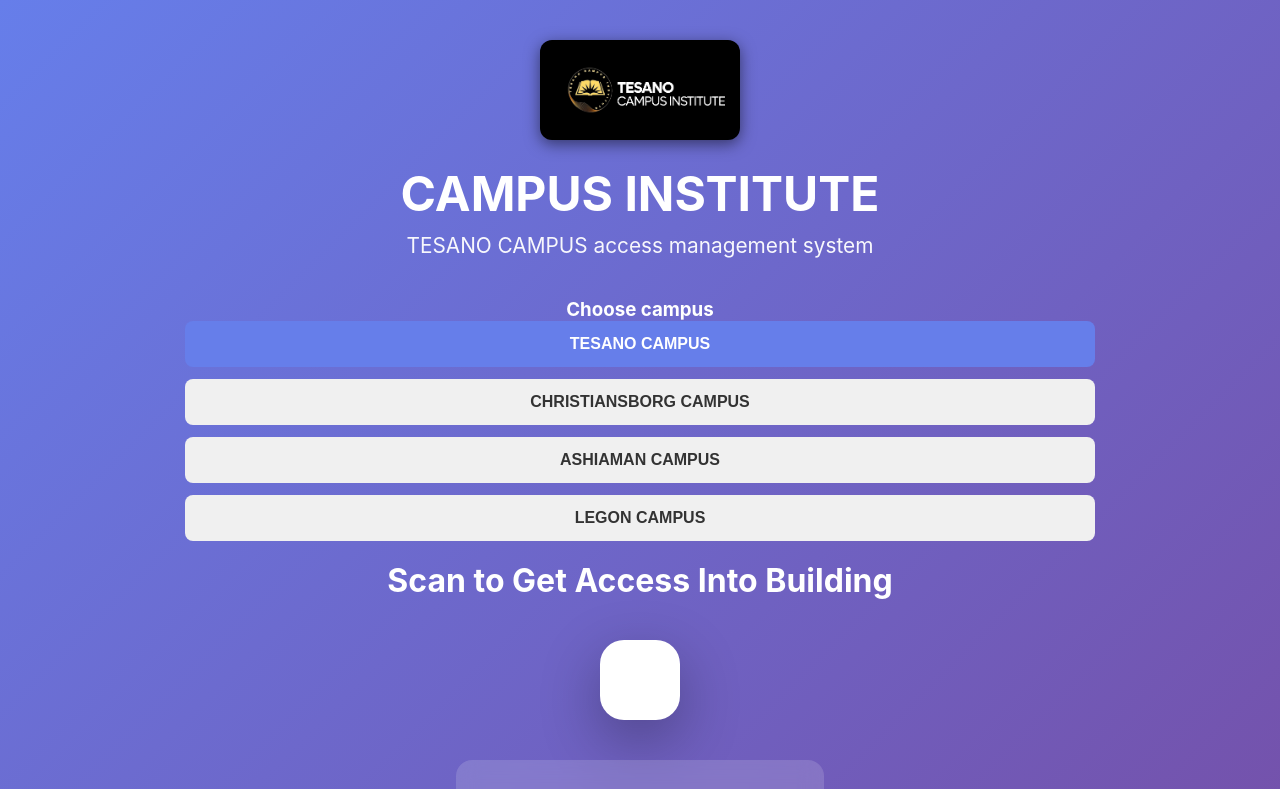
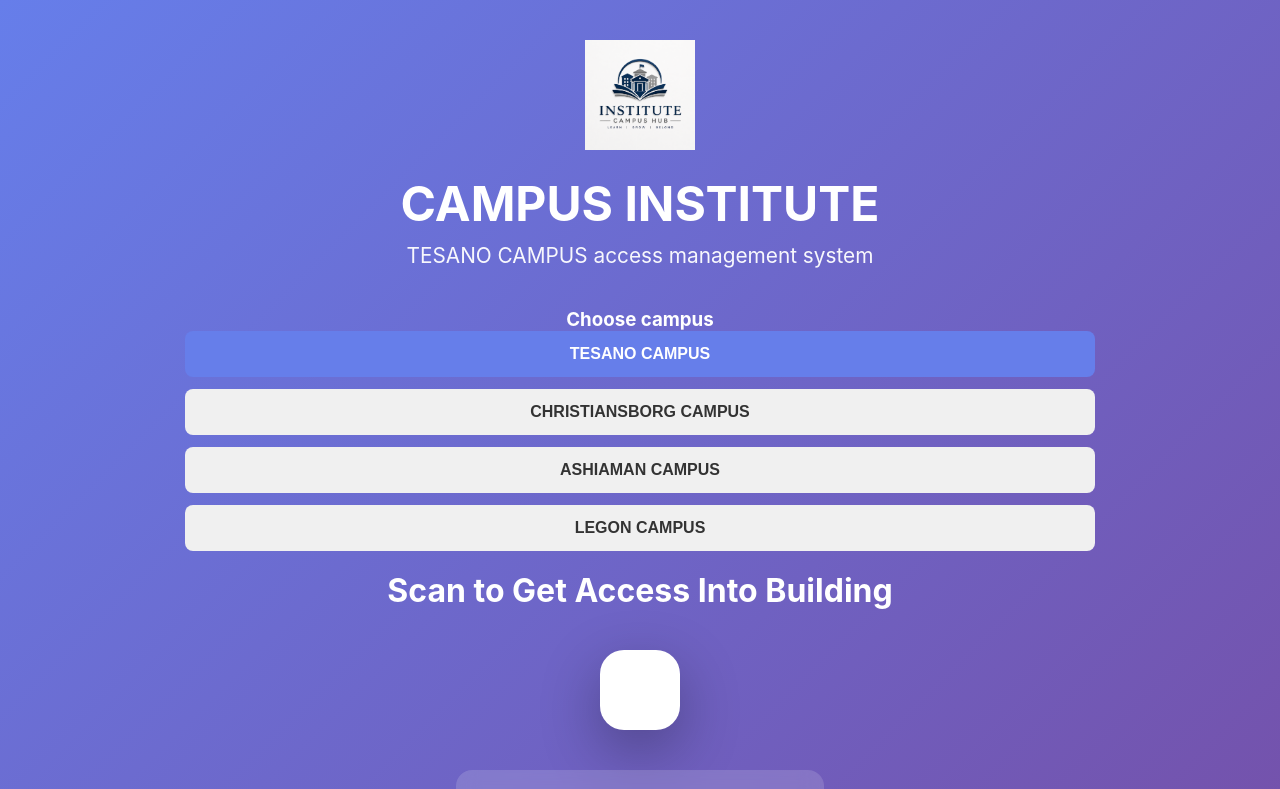
Before and after one commit to kojowallet01/patron-housing-access, a React (Vite) app: page / in a window 1280 px wide. Shown: the top 789 px of the page. Built offline with nearby package versions, Linux system fonts and the light colour scheme; no server answers.

Commit message:
Replace logo with official campus logo and clean up logo styles

```diff
--- a/src/index.css
+++ b/src/index.css
@@ -1208,32 +1208,28 @@ tr:hover {
 
 /* ===== LOGO STYLES ===== */
 .page-logo {
-  height: 100px;
+  height: 110px;
   margin-bottom: 20px;
-  background: black;
-  padding: 15px;
-  border-radius: 12px;
-  box-shadow: 0 4px 15px rgba(0, 0, 0, 0.5);
+  object-fit: contain;
 }
 
 .page-logo-small {
+  height: 70px;
+  margin-bottom: 15px;
+  object-fit: contain;
+  filter: drop-shadow(0 2px 4px rgba(0, 0, 0, 0.2));
+}
+
+.mobile-logo {
+  height: 70px;
+  margin-bottom: 10px;
+  object-fit: contain;
+}
+
+.admin-logo {
   height: 60px;
-  margin-bottom: 15px;
-  filter: drop-shadow(0 2px 4px rgba(0, 0, 0, 0.2));
-}
-
-.mobile-logo {
-  height: 60px;
-  margin-bottom: 10px;
-}
-
-.admin-logo {
-  height: 50px;
   margin-right: 20px;
-  background: black;
-  padding: 10px;
-  border-radius: 8px;
-  box-shadow: 0 2px 8px rgba(0, 0, 0, 0.15);
+  object-fit: contain;
 }
 
 .admin-header-left {
@@ -1251,21 +1247,19 @@ tr:hover {
 @media (max-width: 768px) {
   .page-logo {
     height: 80px;
-    padding: 12px;
   }
 
   .page-logo-small {
-    height: 50px;
+    height: 55px;
   }
 
   .mobile-logo {
-    height: 50px;
+    height: 55px;
   }
 
   .admin-logo {
-    height: 40px;
+    height: 45px;
     margin-right: 10px;
-    padding: 8px;
   }
 
   .admin-header-left {
```
Also changed, not shown: public/logo.png.
